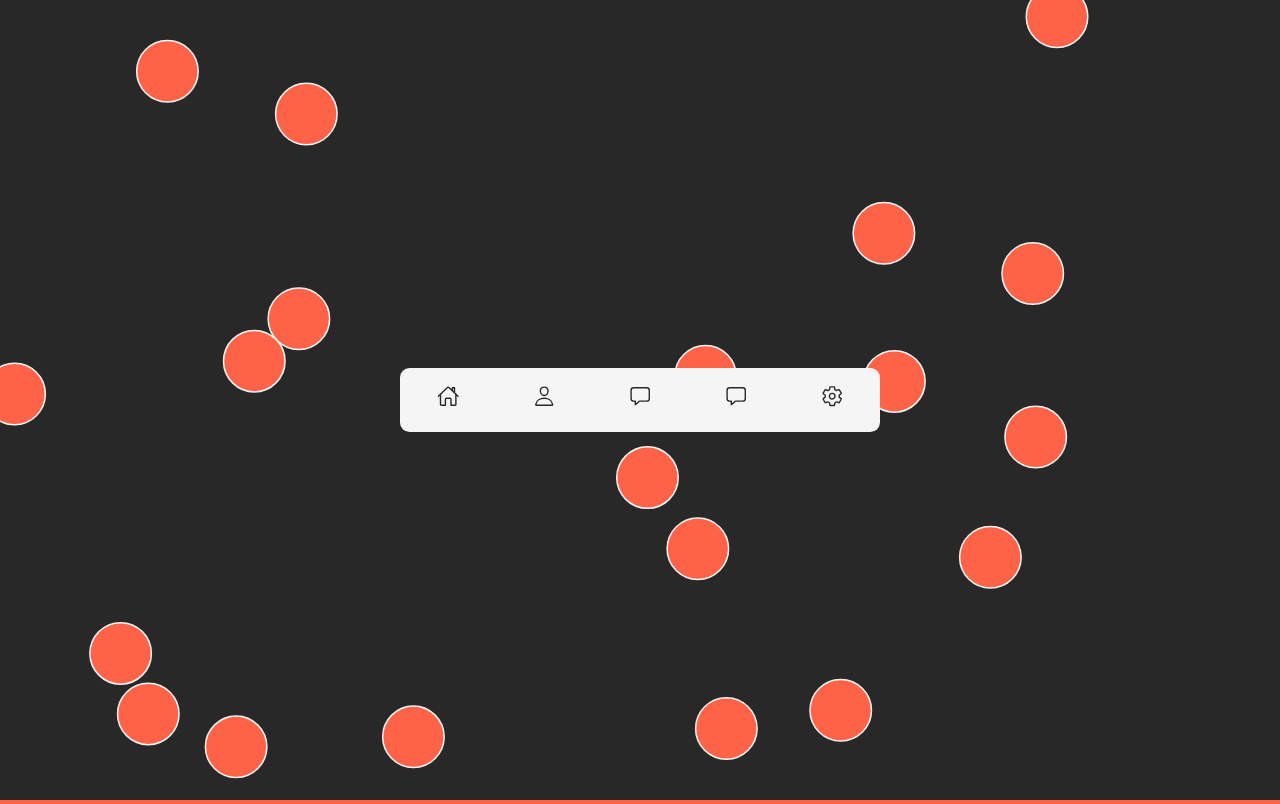
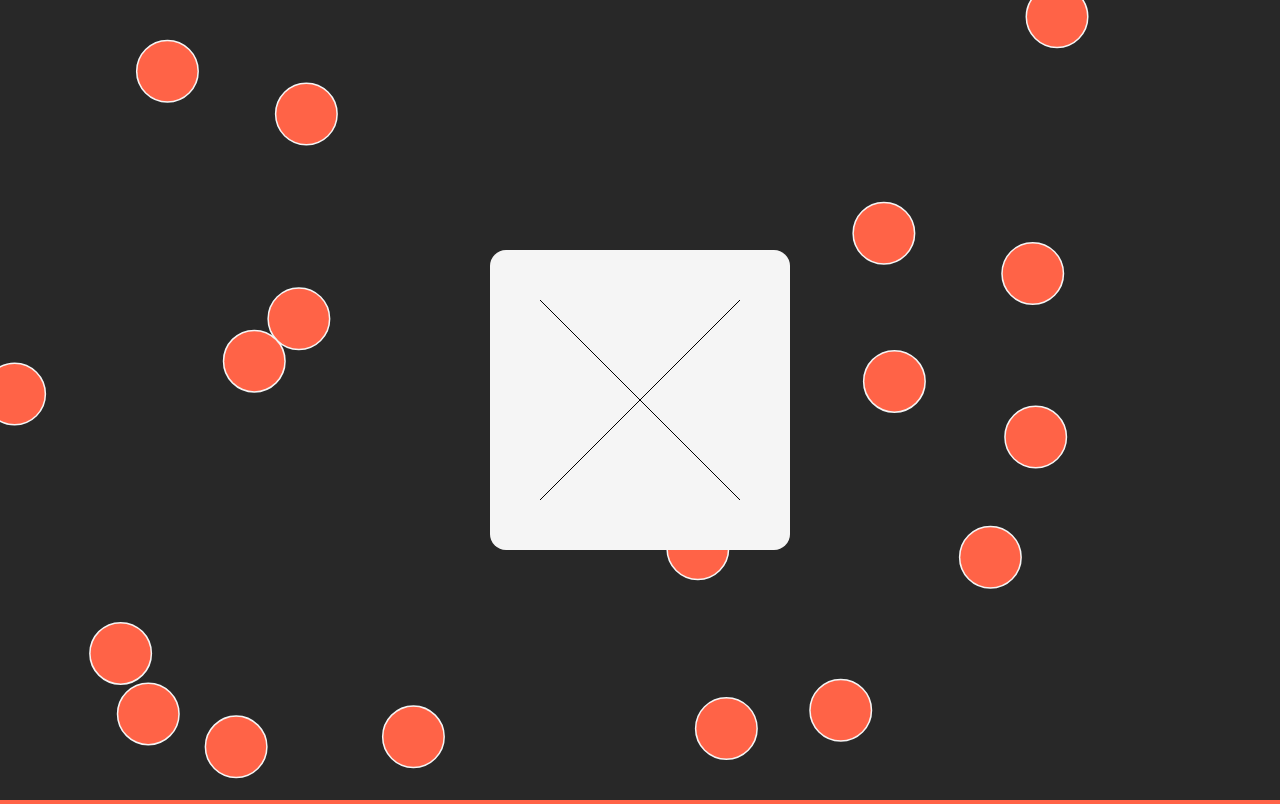
Before and after one commit to demonmav/demonmav.github.io, a plain HTML site: page html/main.pug in a window 1280 px wide. Drawn offline with nearby package versions, Linux system fonts and the light colour scheme; files that its build step writes are made by us from their sources.

Commit message:
adding a navbar

```diff
--- a/deep.js
+++ b/deep_back.js
@@ -69,21 +69,21 @@ function resolveCollision(particle, otherParticle) {
 
 
 // Grab the canvas
-const canvas = document.querySelector("canvas");
+const canvas_back = document.querySelector("canvas.back");
 
 var w = window.innerWidth;
 var h = window.innerHeight;
 
 function resize_canvas() {
-    canvas.width = w;
-    canvas.height = h;
+    canvas_back.width = w;
+    canvas_back.height = h;
 };
 
 resize_canvas();
 
 window.addEventListener("resize", resize_canvas);
 
-const m = canvas.getContext("2d");
+const m = canvas_back.getContext("2d");
 
 // Getting the distance in betweeen circles
 // with the help of pythegoreon theorem
--- /dev/null
+++ b/deep_nav.js
@@ -0,0 +1,52 @@
+// Grab the canvas.nav
+const canvasNav = document.querySelector(".nav");
+
+const mn = canvasNav.getContext("2d");
+
+// Set canvas dimensions
+canvasNav.width = 300;
+canvasNav.height = 300;
+
+// Calculate center point
+const centerX = canvasNav.width / 2;
+const centerY = canvasNav.height / 2;
+
+// Line length (adjust as needed)
+const lineLength = 100;
+let isHorizontal = false;
+
+// Draw the first line (diagonal from top-left to bottom-right)
+function drawLines() {
+  mn.clearRect(0, 0, canvasNav.width, canvasNav.height);
+
+  if (isHorizontal) {
+    // Draw horizontal lines
+    mn.beginPath();
+    mn.moveTo(centerX - lineLength, centerY);
+    mn.lineTo(centerX + lineLength, centerY);
+    mn.stroke();
+
+    mn.beginPath();
+    mn.moveTo(centerX - lineLength, centerY + 10);
+    mn.lineTo(centerX + lineLength, centerY + 10);
+    mn.stroke();
+  } else {
+    // Draw diagonal lines
+    mn.beginPath();
+    mn.moveTo(centerX - lineLength, centerY - lineLength);
+    mn.lineTo(centerX + lineLength, centerY + lineLength);
+    mn.stroke();
+
+    mn.beginPath();
+    mn.moveTo(centerX + lineLength, centerY - lineLength);
+    mn.lineTo(centerX - lineLength, centerY + lineLength);
+    mn.stroke();
+  }
+}
+
+drawLines();
+
+canvasNav.addEventListener('click', () => {
+  isHorizontal = !isHorizontal;
+  drawLines();
+});
--- a/html/main.pug
+++ b/html/main.pug
@@ -8,39 +8,12 @@ html
     body
 
         // the responsive navbar
-        nav
-            ul
-                li.list-item
-                    a(href="#")
-                        span.icon
-                            <ion-icon name="home-outline"></ion-icon>
-                        span.text Home
-                li.list-item
-                    a(href="#")
-                        span.icon
-                            <ion-icon name="person-outline"></ion-icon>
-                        span.text Profile
-                li.list-item
-                    a(href="#")
-                        span.icon
-                            <ion-icon name="chatbox-outline"></ion-icon>
-                        span.text Message
-                li.list-item
-                    a(href="#")
-                        span.icon
-                            <ion-icon name="chatbox-outline"></ion-icon>
-                        span.text Photos
-                li.list-item
-                    a(href="#")
-                        span.icon
-                            <ion-icon name="settings-outline"></ion-icon>
-                        span.text Settings
-
-
+        canvas.nav
+        script(src="../deep_nav.js")
 
         // the background animation
-        canvas
-        script(src="../deep.js")
+        canvas.back
+        script(src="../deep_back.js")
 
         // ionicons
         <script type="module" src="https://unpkg.com/ionicons@7.1.0/dist/ionicons/ionicons.esm.js"></script>
--- a/scss/charm.scss
+++ b/scss/charm.scss
@@ -14,75 +14,19 @@ body {
     box-sizing: border-box;
     font-family: "Comic Sans MS";
 
-    // the responsive navbar
-    nav {
+    canvas.nav {
+        background-color: whitesmoke;
         position: absolute;
         z-index: 80;
+        transform: translate(-50%, -50%);
         top: 50%;
         left: 50%;
-        transform: translate(-50%, -50%);
-        background-color: whitesmoke;
-        width: 30rem;
-        height: 4rem;
-        display: flex;
-        justify-content: center;
-        align-items: center;
-        border-radius: 0.6rem;
-
-        ul {
-            display: flex;
-            width: 30rem;
-            display: flex;
-            justify-content: space-around;
-
-            li {
-                position: relative;
-                list-style: none;
-
-                a {
-                    position: relative;
-                    display: flex;
-                    justify-content: center;
-                    align-items: center;
-                    flex-direction: column;
-                    text-align: center;
-
-                    .icon {
-                        position: relative;
-                        display: block;
-                        transition: 0.5s;
-                        color: #282828;
-                        font-size: 1.4rem;
-                        line-height: 5rem;
-                    }
-                }
-            }
-        }
+        border-radius: 1rem;
     }
 
-
-
-
-    canvas {
+    canvas.back {
         color: white;
         background-color: #282828;
+        position: fixed;
     }
 }
-
-
-nav ul li:hover a .icon {
-    transform: translateY(-35px);
-}
-
-nav ul li a .text {
-    position: absolute;
-    opacity: 0;
-    transform: translateY(30px);
-}
-
-nav ul li:hover a .text {
-    transition: 0.5s;
-    position: absolute;
-    opacity: 1;
-    transform: translateY(10px);
-}
```
Also changed, not shown: html/main.html, scss/charm.css, 1 other file.
